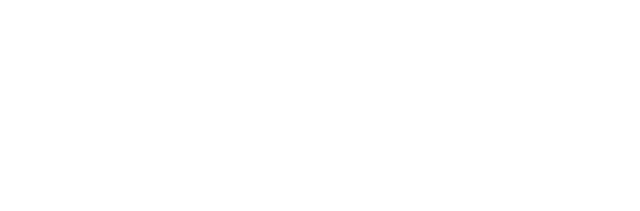
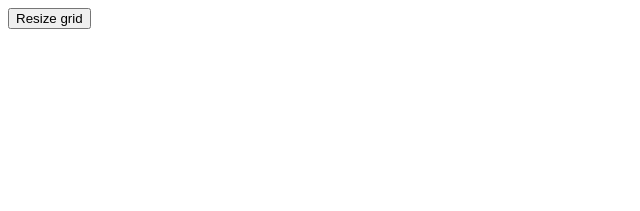
Before and after one commit to hlmurph/etch-a-sketch, a plain HTML site: page index.html in a window 1280 px wide. Shown: the whole page, without its empty margins (0-640 px from the left). Drawn offline with Linux system fonts and the light colour scheme.

Commit message:
Add resize functionality and convert to gradual opacity change

```diff
--- a/index.html
+++ b/index.html
@@ -8,6 +8,6 @@
     <link rel="stylesheet" href="styles.css">
 </head>
 <body>
-    <div id="container"></div>
+    <div id="body"></div>
 </body>
 </html>
--- a/script.js
+++ b/script.js
@@ -1,18 +1,47 @@
-let numberOfSquares = 16;
-let container = document.querySelector('#container');
+const gridSize = 16;
 
-let rows = Math.sqrt(numberOfSquares);
+let body = document.querySelector('#body');
+let container = document.createElement('div');
+container.setAttribute('id', 'container');
+let resize = document.createElement('button');
+resize.textContent = 'Resize grid';
+body.appendChild(resize);
+body.appendChild(container);
 
-for (let i = 0; i < rows; i++) {
-    let row = document.createElement('div');
-    row.setAttribute('id', 'row');
-    container.appendChild(row);
-    for (let i=0; i < rows; i++) {
+resize.addEventListener('click', () => {
+    let toRemove = document.querySelectorAll('#row');
+    for (let i = 0; i < toRemove.length; i++) {
+        container.removeChild(document.querySelector('#row'));
+    }
+    let newSize = prompt('Enter a new grid size');
+    if (newSize <= 100) {
+        drawGrid(newSize ** 2);
+    } else {
+        alert('Can only make a grid up to 100!')
+    };
+});
+
+drawGrid(gridSize);
+
+function drawGrid (size) {
+    let numberOfSquares = size;
+    let container = document.querySelector('#container');
+    let rows = Math.sqrt(numberOfSquares);
+    for (let i = 0; i < rows; i++) {
+        let row = document.createElement('div');
+        row.setAttribute('id', 'row');
+        container.appendChild(row);
+        for (let i=0; i < rows; i++) {
             let div = document.createElement('div');
             div.setAttribute('id', 'flex-item');
+            div.classList.add('dark');
             row.appendChild(div);
             div.addEventListener('mouseover', () => {
-                div.classList.add('dark');
+                let style = window.getComputedStyle(div);
+                let opacity = Number(style.getPropertyValue('opacity'));
+                let updateOpacity = opacity + 0.1
+                div.style.opacity = updateOpacity;
             });
         };
-}
+    };
+};
--- a/styles.css
+++ b/styles.css
@@ -1,6 +1,6 @@
 #container {
     display: flex;
-    height: 100vh;
+    height: 95vh;
 }
 
 #row {
@@ -16,4 +16,5 @@
 
 .dark {
     background: black;
+    opacity: 0;
 }
```
